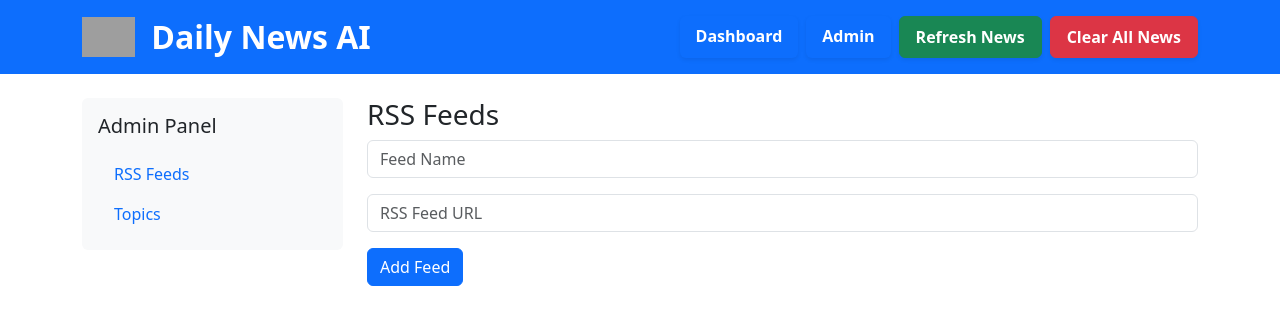
After one commit to tjblavakumar/RSS_Summarizer, a Flask app: template templates/admin_feeds.html in a window 1280 px wide. The commit adds this page. Shown: the top 325 px of the page. Run offline with Flask 3, Linux system fonts and the light colour scheme; the template is opened without the code that fills it, so the values that code supplies are empty; grey boxes are pictures that could not be loaded.

Commit message:
Add files via upload

```diff
--- /dev/null
+++ b/templates/admin_base.html
@@ -0,0 +1,36 @@
+{% extends "base.html" %}
+
+{% block content %}
+<div class="row">
+    <!-- Left Navigation -->
+    <div class="col-lg-3 d-none d-lg-block">
+        <div class="bg-light p-3 rounded">
+            <h5 class="mb-3">Admin Panel</h5>
+            <nav class="nav flex-column">
+                <a class="nav-link {% if active_tab == 'feeds' %}active bg-primary text-white rounded{% endif %}"
+                   href="{{ url_for('admin_feeds') }}">RSS Feeds</a>
+                <a class="nav-link {% if active_tab == 'topics' %}active bg-primary text-white rounded{% endif %}"
+                   href="{{ url_for('admin_topics') }}">Topics</a>
+            </nav>
+        </div>
+    </div>
+
+    <!-- Mobile Navigation -->
+    <div class="col-12 d-lg-none mb-3">
+        <div class="dropdown">
+            <button class="btn btn-outline-primary dropdown-toggle w-100" type="button" data-bs-toggle="dropdown">
+                {% if active_tab == 'feeds' %}RSS Feeds{% elif active_tab == 'topics' %}Topics{% endif %}
+            </button>
+            <ul class="dropdown-menu w-100">
+                <li><a class="dropdown-item" href="{{ url_for('admin_feeds') }}">RSS Feeds</a></li>
+                <li><a class="dropdown-item" href="{{ url_for('admin_topics') }}">Topics</a></li>
+            </ul>
+        </div>
+    </div>
+
+    <!-- Right Panel -->
+    <div class="col-lg-9 col-12">
+        {% block admin_content %}{% endblock %}
+    </div>
+</div>
+{% endblock %}
--- /dev/null
+++ b/templates/admin_feeds.html
@@ -0,0 +1,36 @@
+{% extends "admin_base.html" %}
+
+{% block admin_content %}
+<h3>RSS Feeds</h3>
+<form method="POST" action="{{ url_for('add_feed') }}" class="mb-4">
+    <div class="mb-3">
+        <input type="text" class="form-control" name="name" placeholder="Feed Name" required>
+    </div>
+    <div class="mb-3">
+        <input type="url" class="form-control" name="url" placeholder="RSS Feed URL" required>
+    </div>
+    <button type="submit" class="btn btn-primary">Add Feed</button>
+</form>
+
+<div class="list-group">
+    {% for feed in feeds %}
+    <div class="list-group-item d-flex justify-content-between align-items-center">
+        <div>
+            <strong>{{ feed.name }}</strong><br>
+            <small class="text-muted"><a href="{{ feed.url }}" target="_blank" class="text-decoration-none">{{ feed.url }}</a></small>
+        </div>
+        <div>
+            <a href="{{ url_for('toggle_feed', feed_id=feed.id) }}"
+               class="btn btn-sm {% if feed.active %}btn-success{% else %}btn-secondary{% endif %} me-2">
+                {% if feed.active %}Active{% else %}Inactive{% endif %}
+            </a>
+            <a href="{{ url_for('delete_feed', feed_id=feed.id) }}"
+               class="btn btn-sm btn-danger"
+               onclick="return confirm('Are you sure you want to delete this feed?')">
+                Delete
+            </a>
+        </div>
+    </div>
+    {% endfor %}
+</div>
+{% endblock %}
--- a/templates/base.html
+++ b/templates/base.html
@@ -9,12 +9,15 @@
 <body>
     <nav class="navbar navbar-expand-lg navbar-dark bg-primary">
         <div class="container">
-            <a class="navbar-brand" href="{{ url_for('dashboard') }}">Daily News AI</a>
-            <div class="navbar-nav ms-auto">
-                <a class="nav-link" href="{{ url_for('dashboard') }}">Dashboard</a>
-                <a class="nav-link" href="{{ url_for('admin') }}">Admin</a>
-                <button class="btn btn-outline-light btn-sm me-2" onclick="refreshNews()">Refresh News</button>
-                <button class="btn btn-outline-danger btn-sm" onclick="clearAllNews()">Clear All News</button>
+            <div class="d-flex align-items-center">
+                <img src="{{ url_for('static', filename='frb_sf_logo.jpg') }}" alt="Federal Reserve Bank of San Francisco" height="40" class="me-3">
+                <a class="navbar-brand fw-bold" href="{{ url_for('dashboard') }}" style="font-size: 32px;">Daily News AI</a>
+            </div>
+            <div class="navbar-nav ms-auto d-flex flex-row gap-2">
+                <a class="nav-link btn btn-success text-white fw-bold rounded shadow-sm px-3 py-2" href="{{ url_for('dashboard') }}">Dashboard</a>
+                <a class="nav-link btn btn-success text-white fw-bold rounded shadow-sm px-3 py-2" href="{{ url_for('admin') }}">Admin</a>
+                <button class="btn btn-success fw-bold rounded shadow-sm px-3 py-2" onclick="refreshNews()">Refresh News</button>
+                <button class="btn btn-danger fw-bold rounded shadow-sm px-3 py-2" onclick="clearAllNews()">Clear All News</button>
             </div>
         </div>
     </nav>
```
Also changed, not shown: templates/admin_topics.html (added, +36 -0 lines), templates/dashboard.html (+9 -2 lines).
